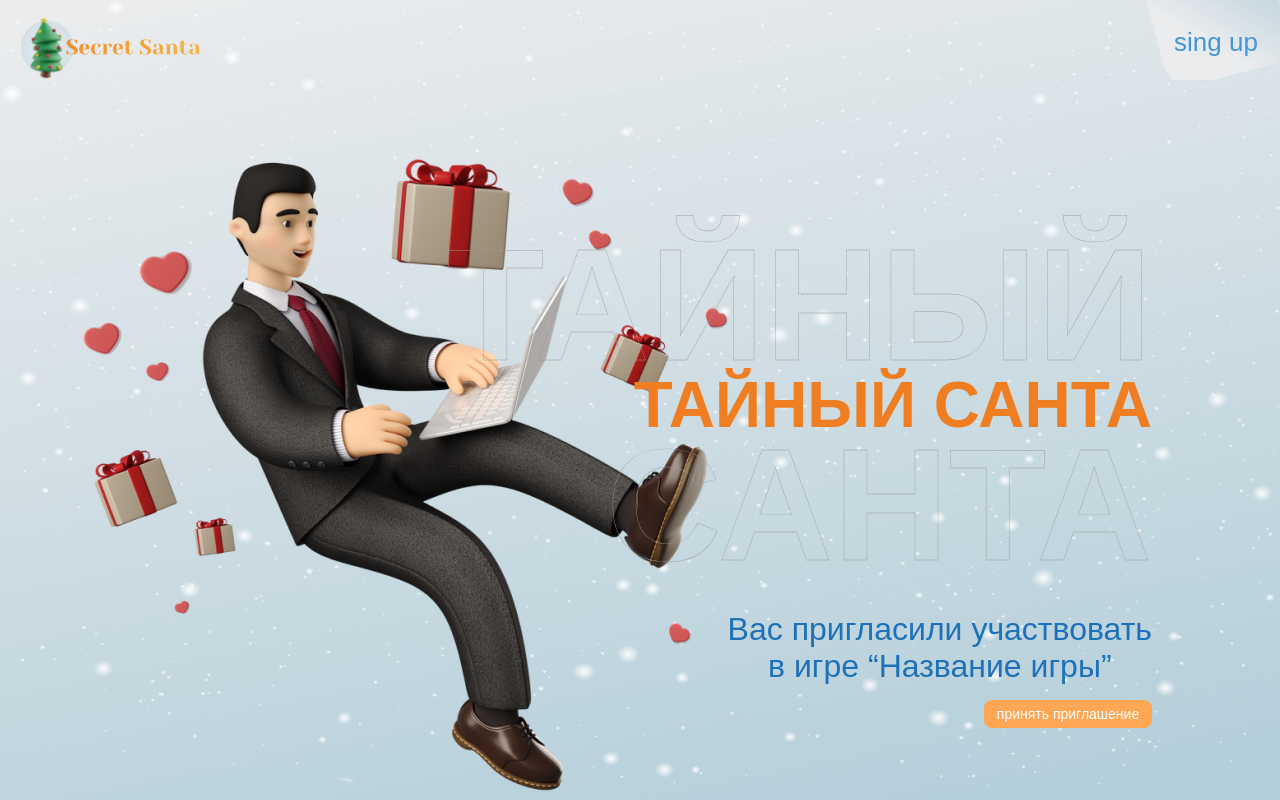
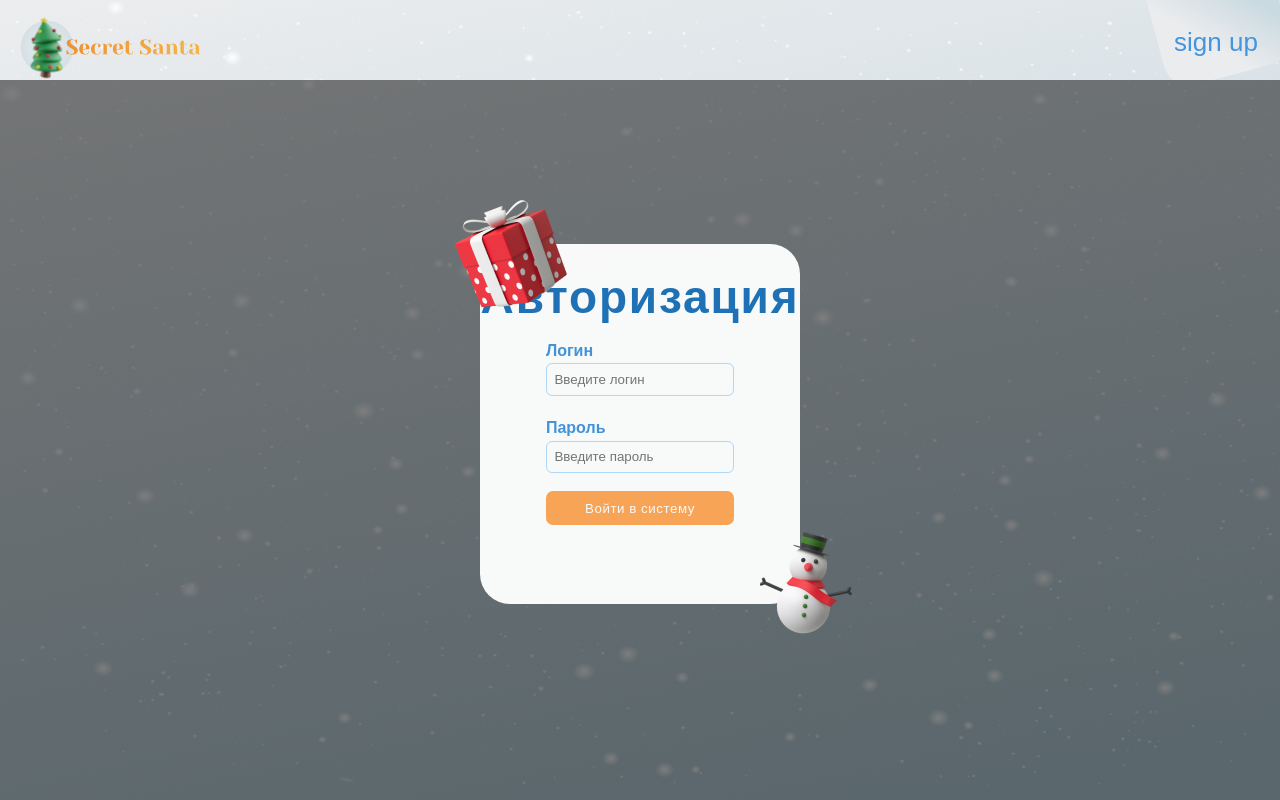
Before and after one commit to evanesenze/secret-santa-web-app, a React (Create React App) app: page / in a window 1280 px wide. Built offline with nearby package versions, Linux system fonts and the light colour scheme.

Commit message:
authorization

```diff
--- a/src/components/App.tsx
+++ b/src/components/App.tsx
@@ -1,6 +1,7 @@
 import React from 'react';
 import { BrowserRouter as Router, Route, Routes } from 'react-router-dom';
 import Header from './Header';
+import Authorization from './Views/Authorization';
 import Main from './Views/Main';
 import Home from './Views/Home';
 // import Games from './Views/Games';
@@ -18,14 +19,15 @@ function App() {
   return (
     <Router>
       <Header>
-        <Routes>
+        {/* <Routes>
           <Route path="/admin" element={<Home />} />
           <Route path="/admin/games" element={<ReadyGames />} />
           <Route path="/admin/createGame" element={<EditGame />} />
           <Route path="/admin/editGame/:id" element={<EditGame />} />
           <Route path="/game/:id" element={<GameMain />} />
           <Route path="/" element={<Main />} />
-        </Routes>
+        </Routes> */}
+        <Authorization />
         {/* <Desig/natedUser /> */}
         {/* <GameMain /> */}
         {/* <Wishes /> */}
--- a/src/components/Header.tsx
+++ b/src/components/Header.tsx
@@ -14,7 +14,7 @@ const Header: FC = ({ children }) => {
           <Logo />
         </div>
         <div className="main_header__sign_up">
-          <span>sing up</span>
+          <span>sign up</span>
         </div>
       </header>
       <div className="main_content">{withoutLayout.includes(nav.pathname) ? children : <ContentLayout>{children}</ContentLayout>}</div>
--- /dev/null
+++ b/src/components/Views/Authorization/index.tsx
@@ -0,0 +1,30 @@
+import React from 'react';
+import ContentLayout from '../../ContentLayout';
+import './style.css';
+
+const Authorization: React.FC = () => {
+    return (
+        <div className='authorization_box'>
+            <h1 className='authorization_title'>Авторизация</h1>
+            <form className='' action=''>
+                <section className='constituents_of_authorization'>
+                    <div className='login_components'>
+                        <label className='block login'>Логин
+                            <input className='input_text' type='text' placeholder='Введите логин'></input>
+                        </label>
+                    </div>
+                    <div className='password_components'>
+                        <label className='block password'>Пароль
+                            <input className='input_text' type='password' placeholder='Введите пароль'></input>
+                        </label>
+                    </div>
+                    <div className='btn_join'>
+                    <input type='button' className='log_in' value='Войти в систему'></input>
+                    </div>
+                </section>
+            </form>
+        </div>
+    );
+}
+
+export default Authorization;
--- /dev/null
+++ b/src/components/Views/Authorization/style.css
@@ -0,0 +1,86 @@
+.main_content {
+    background: rgba(0, 0, 0, 0.5);
+}
+
+.authorization_box {
+    width: 25%;
+    height: 50%;
+    margin-bottom: 2.5%;
+    padding: 2%;
+    background-color: #ffffff;
+    border-radius: 30px;
+    opacity: 0.96;
+}
+
+.authorization_box::after {
+    content: url('../../../assets/gift.png');
+    position: absolute;
+    top: 24%;
+    left: 35%;
+}
+
+.authorization_box::before {
+    content: url('../../../assets/snowman_1.png');
+    position: absolute;
+    top: 66%;
+    left: 59%;
+}
+
+.authorization_title {
+    display: flex;
+    justify-content: center;
+    font-weight: 700;
+    letter-spacing: 0.04em;
+    color: #1D71B8;
+    font-size: 46px;
+}
+
+.constituents_of_authorization {
+    width: 100%;
+    display: flex;
+    flex-direction: column;
+    align-items: center;
+    margin-top: 5%;
+    gap: 14px;
+}
+
+.login_components {
+    width: 70%;
+}
+
+.password_components {
+    width: 70%;
+}
+
+.btn_join {
+    width: 70%;
+}
+
+.block {
+    width: 100%;
+    display: flex;
+    flex-direction: column;
+    padding: 2.5% 0;
+    font-weight: 700;
+    font-feature-settings: 'calt' off;
+    color: #4295DE;
+}
+
+.input_text {
+    width: 100%;
+    padding: 4%;
+    margin-top: 2%;
+    background: #FFFFFF;
+    border: 1px solid #B1DDFF;
+    border-radius: 6px;
+}
+
+.log_in {
+    width: 100%;
+    padding: 5%;
+    border: none;
+    border-radius: 7px;
+    background: #FFA755;
+    color: white;
+    letter-spacing: 0.04em;
+}
```
Also changed, not shown: src/assets/gift.png (added), src/assets/snowman_1.png (added).
